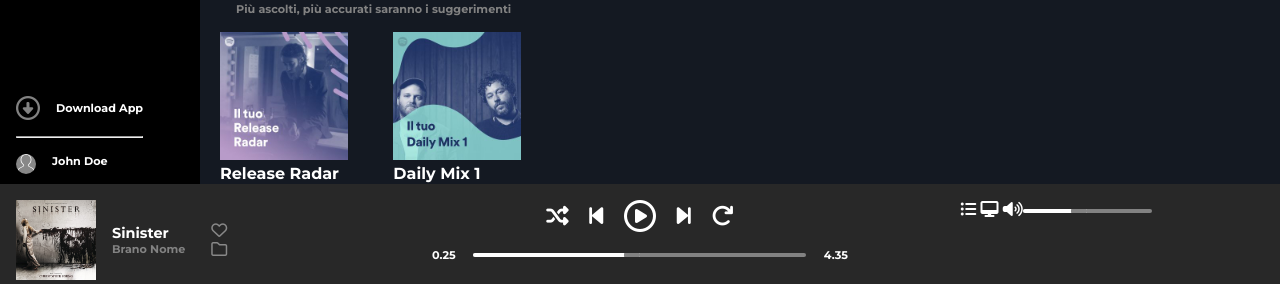
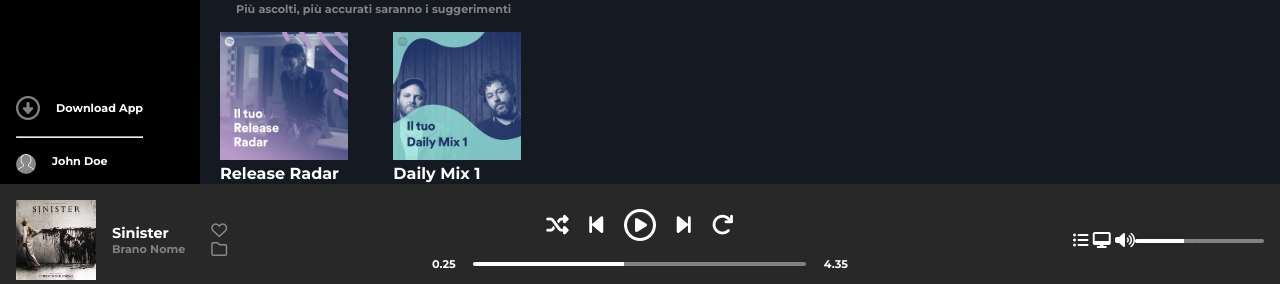
Before and after one commit to Reagonfly/html-css-spotifyweb, a plain HTML site: page index.html in a window 1280 px wide. Shown: the part 516-800 px from the top of the page. Drawn offline with Linux system fonts and the light colour scheme.

Commit message:
displacement of footer

```diff
--- a/css/style.css
+++ b/css/style.css
@@ -200,25 +200,25 @@
 
 .content-lft{
     width: 100%;
-    display: flex;
-    justify-content: space-between;
-    align-items: center;
     color: #fff;
 }
 
 .content-rght{
-width: 100%;
-display: flex;
-justify-content: space-between;
-justify-content: center;
-align-content: center;
-color: #fff;
+    width: 100%;
+    display: flex;
+    justify-content: right;
+    color: #fff;
+}
+
+.flexy{
+    align-items: center;
+    justify-content: center;
 }
 
 .music-ripro{
     width: 80%;
     display: flex;
-    align-items: center;
+
 }
 
 .user{
--- a/index.html
+++ b/index.html
@@ -201,7 +201,7 @@
     <!--FOOTER-->
 
     <footer>
-        <div class="row">
+        <div class="row flexy">
 
             <!-- Colonna footer left-->
 
```
